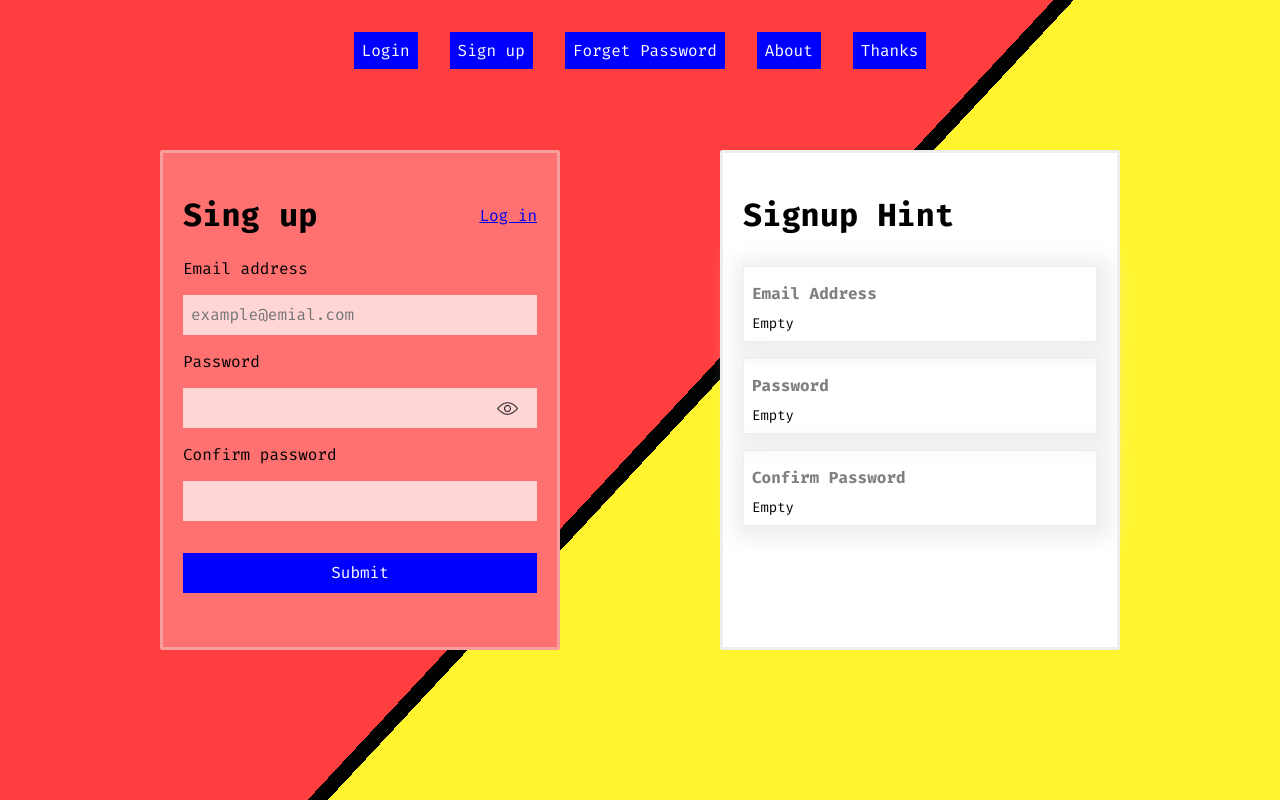
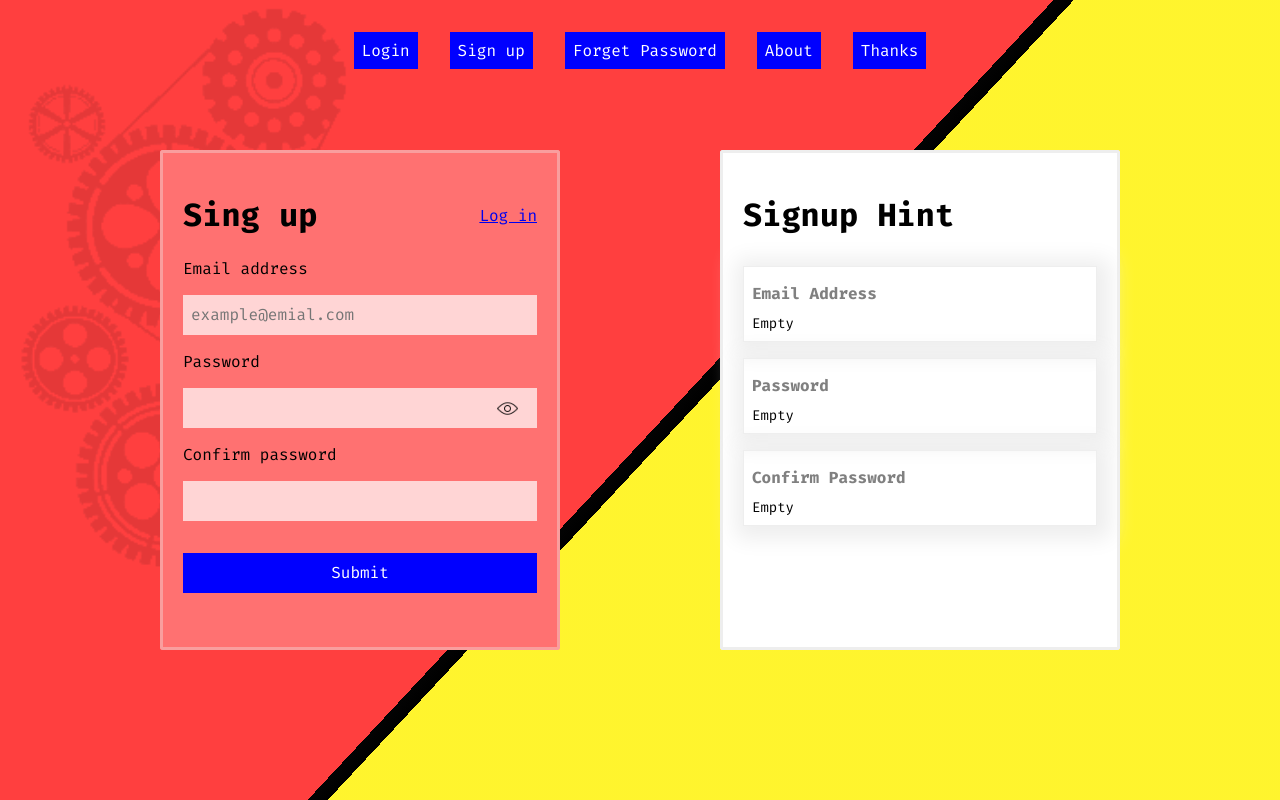
Before and after one commit to ariannargesi/cubic-forms, a React (Create React App) app: page / in a window 1280 px wide. Built offline with nearby package versions, Linux system fonts and the light colour scheme.

Commit message:
gears completed

```diff
--- a/src/Components/Gears/index.tsx
+++ b/src/Components/Gears/index.tsx
@@ -1,4 +1,4 @@
-import React, { useEffect } from 'react'
+import React, { useEffect, useState } from 'react'
 import './Gears.css'
 
 import gearsGif from '../../assets/gears.gif'
@@ -6,19 +6,34 @@ import gearsPng from '../../assets/gears.png'
 
 
 
+interface GearsProps {
+    dependency: string
+}
 
+const Gears =  React.memo<GearsProps>(({dependency}) => {
 
-const Gears =  React.memo(() => {
-
+    const [showGif, setShowGif] = useState<boolean | null>(false)
+    let firstTime = React.useRef(true)
+    const customUseEffect = () => {
+         if(showGif === false) {
+            setShowGif(true)
+            setTimeout(() => {
+                setShowGif(false)
+            }, 600)
+        }
+    }
 
     useEffect(() => {
-        console.log('re-render')
-    }, [])
+        if(firstTime.current === false )
+            customUseEffect()
+        else firstTime.current = false
+            console.log(firstTime)
+    }, [dependency])
 
 
     return (
         <>
-         <div className="gears">
+         <div className="gears" style={{backgroundImage: `url(${ showGif ? gearsGif : gearsPng })`}}  >
          </div>
         </>
     )
```
